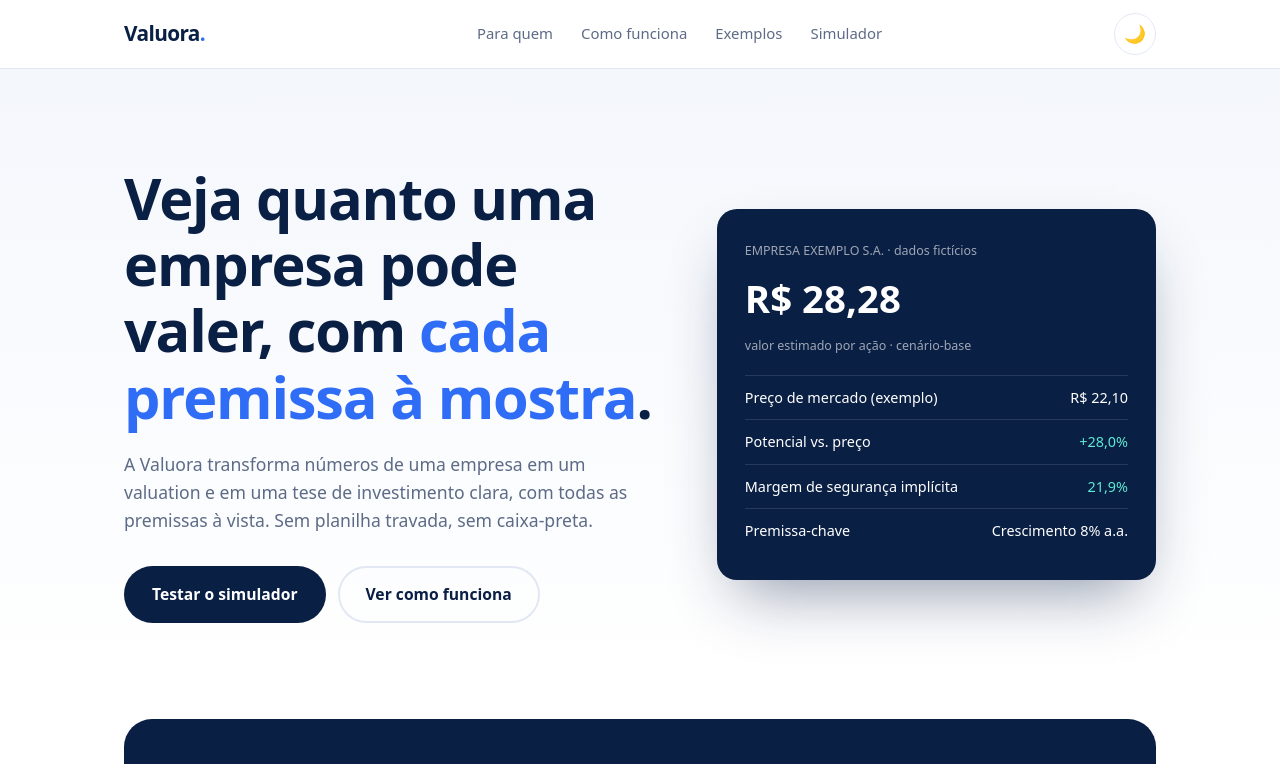
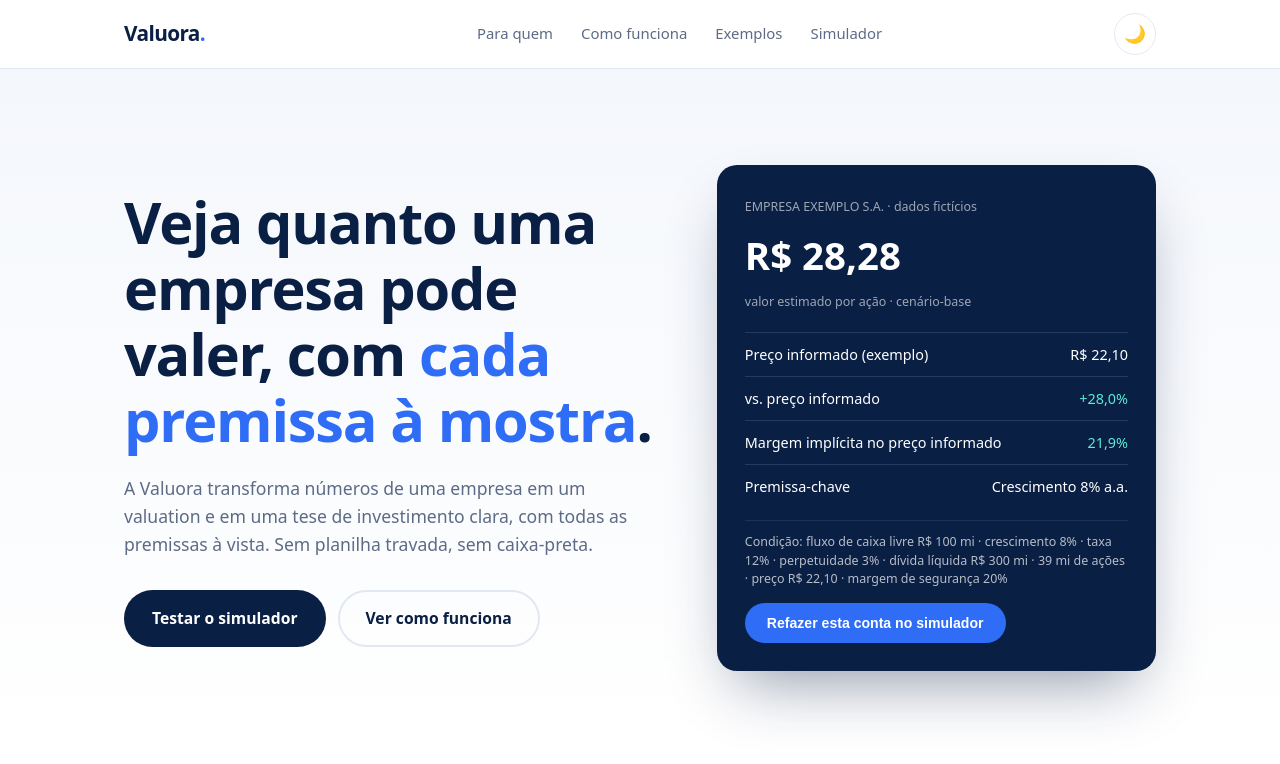
Before and after one commit to pedroxto/cotejo, a plain HTML site: page index.html in a window 1280 px wide. Shown: the top 764 px of the page. Drawn offline with Linux system fonts and the light colour scheme.

Commit message:
Calcula o exemplo do topo pelo simulador e adiciona botão para refazer a conta
O topo e os valores iniciais do simulador passam a vir de um único cenário
(heroP), calculado pelo mesmo dcf(). Adiciona o botão 'Refazer esta conta
no simulador', unifica o carregamento de cenários (loadInSim) e usa tokens
de cor no painel. dcf() e run() não mudam.

Co-Authored-By: Claude Opus 5.5 <noreply@anthropic.com>

```diff
--- a/index.html
+++ b/index.html
@@ -16,7 +16,7 @@ document.documentElement.dataset.theme=t;})();
   --bg:#ffffff; --soft:#f4f7fc; --line:#e2e8f3; --text:#1b2a45; --muted:#5d6b86;
   --radius:16px;
   --head:#0a1f44; --card:#ffffff; --panel:#0a1f44; --btn:#0a1f44; --input:#f4f7fc;
-  --hdr:rgba(255,255,255,.9); --badge:#e8f0ff;
+  --hdr:rgba(255,255,255,.9); --badge:#e8f0ff; --panel-line:rgba(255,255,255,.12); --panel-btn:#2f6df6;
   color-scheme:light;
 }
 [data-theme="dark"]{
@@ -63,8 +63,10 @@ header{position:sticky;top:0;z-index:10;background:var(--hdr);backdrop-filter:bl
 .mock{background:var(--panel);color:#fff;border-radius:20px;padding:28px;box-shadow:0 30px 60px -20px rgba(10,31,68,.45)}
 .mock small{opacity:.6;font-size:.78rem}
 .mock .big{font-size:2.4rem;font-weight:800;margin:6px 0 2px}
-.mock .row{display:flex;justify-content:space-between;padding:10px 0;border-top:1px solid rgba(255,255,255,.12);font-size:.9rem}
+.mock .row{display:flex;justify-content:space-between;padding:10px 0;border-top:1px solid var(--panel-line);font-size:.9rem}
 .mock .up{color:#5eead4}
+.mock .cond{font-size:.78rem;opacity:.7;line-height:1.5;margin:12px 0 14px;padding-top:12px;border-top:1px solid var(--panel-line)}
+.mock .btn{padding:10px 20px;font-size:.88rem;background:var(--panel-btn)}
 @media(max-width:860px){.hero .grid{grid-template-columns:1fr}}
 
 /* pitch */
@@ -198,13 +200,15 @@ footer p+p{margin-top:10px}
     </div>
     <div class="mock" aria-label="Exemplo ilustrativo">
       <small>EMPRESA EXEMPLO S.A. · dados fictícios</small>
-      <div class="big">R$ 28,28</div>
+      <div class="big" id="hero-ps">—</div>
       <small>valor estimado por ação · cenário-base</small>
       <div style="height:18px"></div>
-      <div class="row"><span>Preço de mercado (exemplo)</span><span>R$ 22,10</span></div>
-      <div class="row"><span>Potencial vs. preço</span><span class="up">+28,0%</span></div>
-      <div class="row"><span>Margem de segurança implícita</span><span class="up">21,9%</span></div>
-      <div class="row"><span>Premissa-chave</span><span>Crescimento 8% a.a.</span></div>
+      <div class="row"><span>Preço informado (exemplo)</span><span id="hero-px">—</span></div>
+      <div class="row"><span>vs. preço informado</span><span class="up" id="hero-up">—</span></div>
+      <div class="row"><span>Margem implícita no preço informado</span><span class="up" id="hero-mi">—</span></div>
+      <div class="row"><span>Premissa-chave</span><span id="hero-g">—</span></div>
+      <p class="cond" id="hero-cond">Os números deste exemplo são calculados no seu navegador.</p>
+      <button type="button" class="btn btn-primary" id="hero-load">Refazer esta conta no simulador</button>
     </div>
   </div>
 </section>
@@ -345,6 +349,14 @@ footer p+p{margin-top:10px}
     const tv = f*(1+gp)/(r-gp);
     return pv + tv/Math.pow(1+r,5);
   }
+  const num = new Intl.NumberFormat('pt-BR');
+  // cenário do exemplo do topo: fonte única para o topo e para os valores iniciais do simulador
+  const heroP={fcf:100,g:8,r:12,gp:3,debt:300,sh:39,px:22.10,ms:20};
+  // ponte EV → valor por ação usada pelo topo e pelos exemplos (mesmo dcf() do simulador)
+  function valuate(p){
+    const ev=dcf(p.fcf,p.g/100,p.r/100,p.gp/100), eq=ev-p.debt, ps=eq/p.sh;
+    return {ev, eq, ps, up:(ps/p.px-1)*100, margin:(1-p.px/ps)*100};
+  }
 
   function run(){
     const v = id => parseFloat($(id).value);
@@ -422,6 +434,7 @@ footer p+p{margin-top:10px}
       <tr><td>Perpetuidade</td><td>—</td><td>${mi(tvPv).replace('R$ ','')}</td></tr></table>`;
   }
   document.querySelectorAll('.fields input').forEach(i=>i.addEventListener('input',run));
+  for(const k in heroP) $(k).value=$(k).defaultValue=heroP[k];
   run();
 
   // exemplos de entrega: empresas e números fictícios, calculados com o mesmo DCF do simulador
@@ -438,9 +451,15 @@ footer p+p{margin-top:10px}
   ];
   const tabs=$('ex-tabs'), rep=$('ex-report');
   const fmt = x => x.toFixed(1).replace('.',',');
+  // carrega um cenário no simulador; usa a margem de segurança padrão quando o cenário não define outra
+  function loadInSim(p){
+    const q={ms:$('ms').defaultValue,...p};
+    for(const k in q) $(k).value=q[k];
+    run(); $('simulador').scrollIntoView({behavior:'smooth'});
+  }
   function showEx(i){
     const e=exemplos[i], p=e.p;
-    const ev=dcf(p.fcf,p.g/100,p.r/100,p.gp/100), eq=ev-p.debt, ps=eq/p.sh, up=(ps/p.px-1)*100;
+    const {ev,eq,ps,up}=valuate(p);
     [...tabs.children].forEach((b,j)=>b.setAttribute('aria-selected',j===i));
     rep.innerHTML=`<div class="rhead"><div><h3>${e.nome}</h3><div class="sub">${e.setor} · relatório ilustrativo</div></div>
         <button class="btn btn-ghost" type="button" id="ex-load">Abrir no simulador</button></div>
@@ -456,7 +475,7 @@ footer p+p{margin-top:10px}
           <tr><td>Valor da firma (EV)</td><td>${mi(ev)}</td></tr>
           <tr><td>${p.debt>=0?'(−) Dívida líquida':'(+) Caixa líquido'}</td><td>${mi(Math.abs(p.debt))}</td></tr>
           <tr><td>Valor do acionista</td><td>${mi(eq)}</td></tr>
-          <tr><td>÷ ${new Intl.NumberFormat('pt-BR').format(p.sh)} mi de ações</td><td>${brl.format(ps)}</td></tr>
+          <tr><td>÷ ${num.format(p.sh)} mi de ações</td><td>${brl.format(ps)}</td></tr>
         </table>
       </div>
       <div>
@@ -470,16 +489,25 @@ footer p+p{margin-top:10px}
         <h4>O relatório completo também traz</h4>
         <ul>${e.extras.map(x=>`<li>${x}</li>`).join('')}</ul>
       </div>`;
-    $('ex-load').addEventListener('click',()=>{
-      for(const k in p) $(k).value=p[k];
-      run(); $('simulador').scrollIntoView({behavior:'smooth'});
-    });
+    $('ex-load').addEventListener('click',()=>loadInSim(p));
   }
   exemplos.forEach((e,i)=>{
     const b=document.createElement('button'); b.type='button'; b.setAttribute('role','tab');
     b.textContent=e.aba; b.addEventListener('click',()=>showEx(i)); tabs.appendChild(b);
   });
   showEx(0);
+
+  // exemplo do topo: números calculados a partir de heroP, com as mesmas regras de exibição do simulador
+  (()=>{
+    const p=heroP, {ps,up,margin}=valuate(p), n=x=>num.format(x);
+    $('hero-ps').textContent=ps>0?brl.format(ps):'—';
+    $('hero-px').textContent=brl.format(p.px);
+    $('hero-up').textContent=ps>0?(up>=0?'+':'')+fmt(up)+'%':'—';
+    $('hero-mi').textContent=ps<=0?'—':margin>=0?fmt(margin)+'%':'nenhuma (preço acima do valor justo)';
+    $('hero-g').textContent=`Crescimento ${n(p.g)}% a.a.`;
+    $('hero-cond').textContent=`Condição: fluxo de caixa livre R$ ${n(p.fcf)} mi · crescimento ${n(p.g)}% · taxa ${n(p.r)}% · perpetuidade ${n(p.gp)}% · dívida líquida R$ ${n(p.debt)} mi · ${n(p.sh)} mi de ações · preço ${brl.format(p.px)} · margem de segurança ${n(p.ms)}%`;
+  })();
+  $('hero-load').addEventListener('click',()=>loadInSim(heroP));
 
   // modo claro/escuro
   const btn=$('theme'), root=document.documentElement;
```
